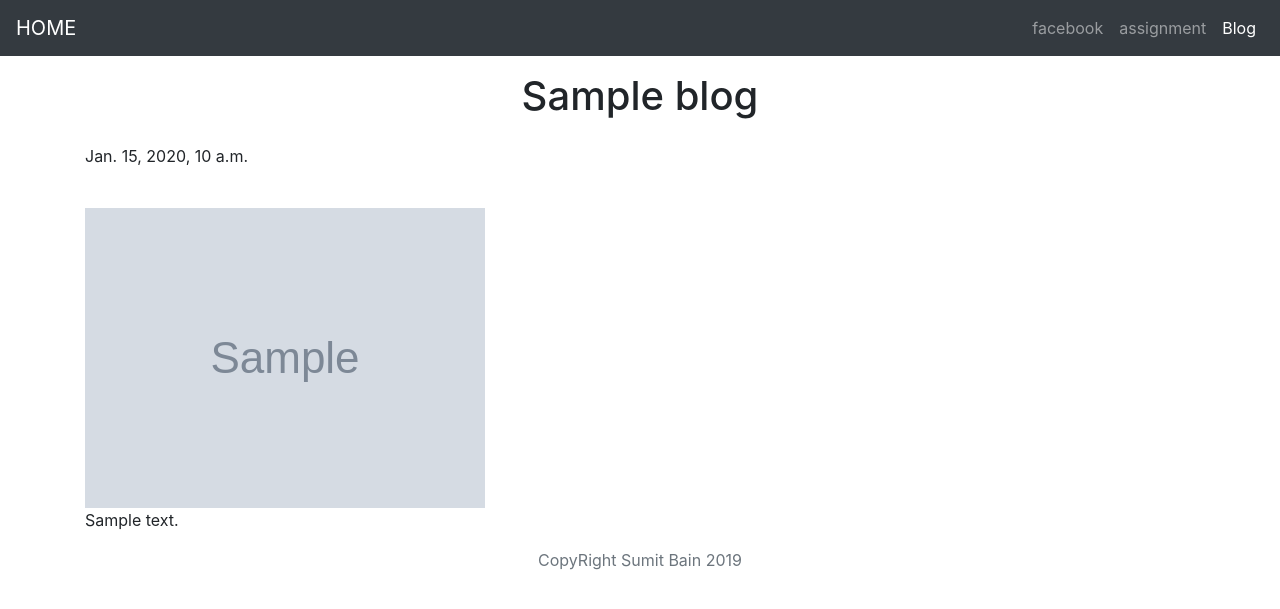
After one commit to SumitBain/portfolio_project, a Django app: template blog/templates/blog/detail.html in a window 1280 px wide. The commit adds this page. Shown: the top 609 px of the page. Run offline with Django 3.2, Linux system fonts and the light colour scheme; the template is opened without the code that fills it: most values are stand-ins (such as "Sample title", 1, 10 or a date in 2020); grey boxes marked "Sample" are stand-in pictures; data that the repository does not hold is empty; some libraries are stand-ins or nearby versions.

Commit message:
blog functionality and polish

```diff
--- /dev/null
+++ b/blog/templates/blog/detail.html
@@ -0,0 +1,80 @@
+
+<!doctype html>
+<html lang="en">
+  <head>
+    {% load staticfiles %}
+    <meta charset="utf-8">
+    <meta name="viewport" content="width=device-width, initial-scale=1, shrink-to-fit=no">
+    <meta name="description" content="">
+    <meta name="author" content="Mark Otto, Jacob Thornton, and Bootstrap contributors">
+    <meta name="generator" content="Jekyll v3.8.5">
+    <title>{{blog.title}}</title>
+
+    <link rel="canonical" href="https://getbootstrap.com/docs/4.3/examples/album/">
+
+    <!-- Bootstrap core CSS -->
+
+<link rel="stylesheet" href="https://stackpath.bootstrapcdn.com/bootstrap/4.3.1/css/bootstrap.min.css" integrity="sha384-ggOyR0iXCbMQv3Xipma34MD+dH/1fQ784/j6cY/iJTQUOhcWr7x9JvoRxT2MZw1T" crossorigin="anonymous">
+
+    <style>
+      .bd-placeholder-img {
+        font-size: 1.125rem;
+        text-anchor: middle;
+        -webkit-user-select: none;
+        -moz-user-select: none;
+        -ms-user-select: none;
+        user-select: none;
+      }
+
+      @media (min-width: 768px) {
+        .bd-placeholder-img-lg {
+          font-size: 3.5rem;
+        }
+      }
+    </style>
+    <!-- Custom styles for this template -->
+    <link href="album.css" rel="stylesheet">
+  </head>
+  <body>
+    <header>
+      <nav class="navbar navbar-expand-lg navbar-dark bg-dark">
+      <a class="navbar-brand" href="{% url 'home' %}">HOME</a>
+      <button class="navbar-toggler" type="button" data-toggle="collapse" data-target="#navbarNavAltMarkup" aria-controls="navbarNavAltMarkup" aria-expanded="false" aria-label="Toggle navigation">
+        <span class="navbar-toggler-icon"></span>
+      </button>
+      <div class="collapse navbar-collapse" id="navbarNavAltMarkup">
+        <div class="navbar-nav ml-auto" >
+          <a class="nav-item nav-link " href="https://www.facebook.com/mosh.ami.393">facebook<span class="sr-only">(current)</span></a>
+          <a class="nav-item nav-link" href="{% static 'assignment.pdf' %}">assignment</a>
+          <a class="nav-item nav-link active" href="{% url 'allblogs' %}">Blog</a>
+
+        </div>
+      </div>
+    </nav>
+</header>
+
+<main role="main">
+<div class="container">
+
+<h1 class="text-center pt-3">{{blog.title}}</h1>
+<p class="text_center pt-3">{{blog.pub_date}}</p>
+<br>
+<img class="img-fluid" src="{{ blog.image.url }}" >
+<br>
+<p>{{ blog.body}}</p>
+
+
+
+ </div>
+
+</main>
+
+<footer class="text-muted">
+  <div class="container text-center" >
+    <p>CopyRight Sumit Bain 2019</p>
+  </div>
+</footer>
+<script src="https://code.jquery.com/jquery-3.3.1.slim.min.js" integrity="sha384-q8i/X+965DzO0rT7abK41JStQIAqVgRVzpbzo5smXKp4YfRvH+8abtTE1Pi6jizo" crossorigin="anonymous"></script>
+<script src="https://cdnjs.cloudflare.com/ajax/libs/popper.js/1.14.7/umd/popper.min.js" integrity="sha384-UO2eT0CpHqdSJQ6hJty5KVphtPhzWj9WO1clHTMGa3JDZwrnQq4sF86dIHNDz0W1" crossorigin="anonymous"></script>
+<script src="https://stackpath.bootstrapcdn.com/bootstrap/4.3.1/js/bootstrap.min.js" integrity="sha384-JjSmVgyd0p3pXB1rRibZUAYoIIy6OrQ6VrjIEaFf/nJGzIxFDsf4x0xIM+B07jRM" crossorigin="anonymous"></script>
+</html>
--- /dev/null
+++ b/blog/urls.py
@@ -0,0 +1,11 @@
+
+
+from django.urls import path
+from . import views
+
+urlpatterns = [
+
+    path('',views.allblogs,name='allblogs'),
+    path('<int:blog_id>',views.detail,name='detail' ),
+
+]
--- a/portfolio/urls.py
+++ b/portfolio/urls.py
@@ -1,25 +1,12 @@
-"""portfolio URL Configuration
 
-The `urlpatterns` list routes URLs to views. For more information please see:
-    https://docs.djangoproject.com/en/2.2/topics/http/urls/
-Examples:
-Function views
-    1. Add an import:  from my_app import views
-    2. Add a URL to urlpatterns:  path('', views.home, name='home')
-Class-based views
-    1. Add an import:  from other_app.views import Home
-    2. Add a URL to urlpatterns:  path('', Home.as_view(), name='home')
-Including another URLconf
-    1. Import the include() function: from django.urls import include, path
-    2. Add a URL to urlpatterns:  path('blog/', include('blog.urls'))
-"""
 from django.contrib import admin
-from django.urls import path
+from django.urls import path,include
 from django.conf import settings
 from django.conf.urls.static import static
 import jobs.views
 
 urlpatterns = [
     path('admin/', admin.site.urls),
-    path('',jobs.views.home,name='home')
+    path('',jobs.views.home,name='home'),
+    path('blog/',include('blog.urls')),
 ]+static(settings.MEDIA_URL,document_root=settings.MEDIA_ROOT)
```
Also changed, not shown: blog/models.py (+9 -0 lines), blog/templates/blog/allblogs.html (added, +91 -0 lines), blog/views.py (+11 -2 lines), jobs/templates/jobs/home.html (+11 -6 lines), portfolio/settings.py (+10 -2 lines), portfolio/static/rajat.jpg (added), portfolio/static/sumit.jpg (added), 5 other files.
